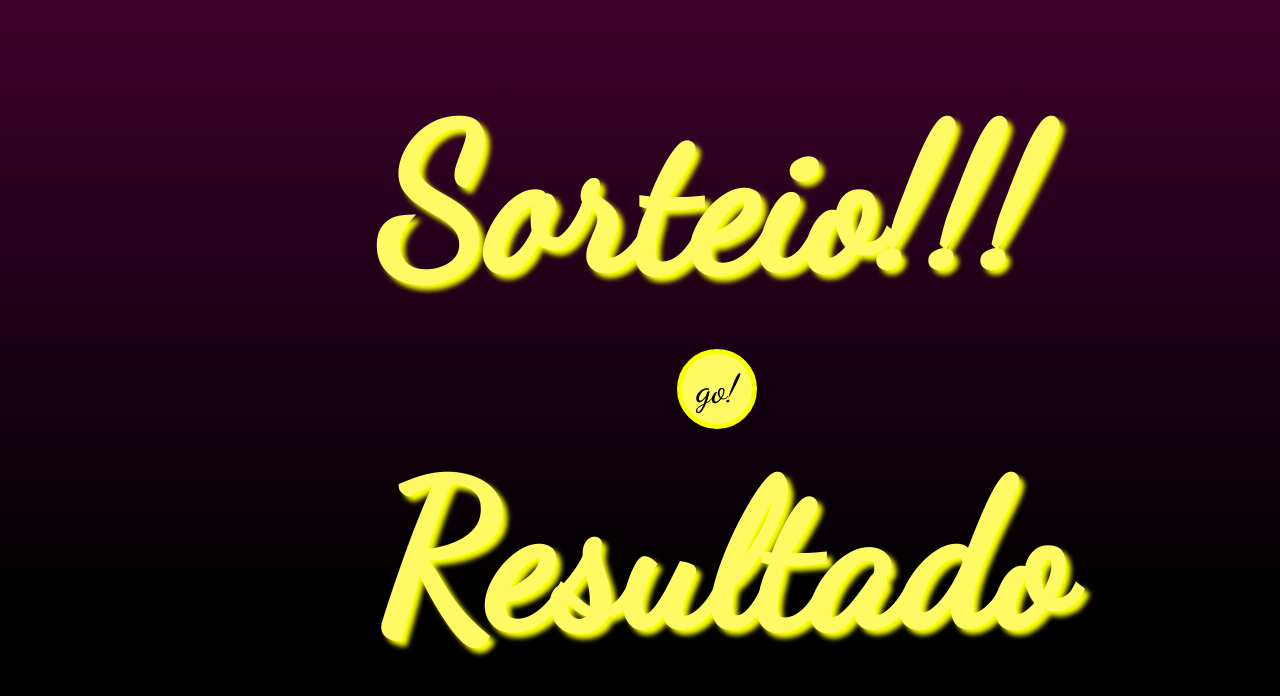
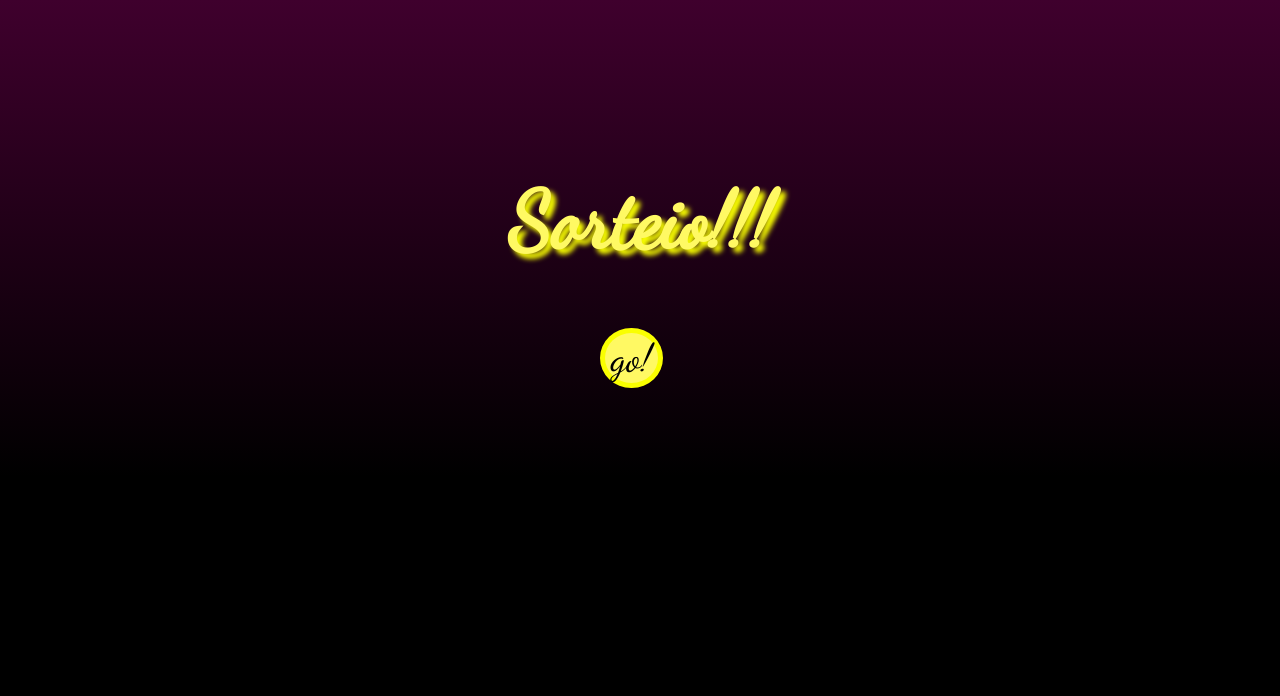
Before and after one commit to Quatroqueijos/sorteador-rifa, a plain HTML site: page index.html in a window 1280 px wide. Drawn offline with Linux system fonts and the light colour scheme.

Commit message:
funcao pronta

```diff
--- a/estilo.css
+++ b/estilo.css
@@ -6,40 +6,40 @@ body {
     font-weight: normal;
 }
 
-#title {
-    position: relative;
-    width: 699px;
-    height: 120px;
-    left: 370px;
-    top: 10px;
-    font-size: 100px;
-    line-height: 120px;
+section{
+    display: block;
+    margin-left: auto;
+    margin-right: auto;
+    max-width: 500px;
+    margin-top: 100px;
+    padding: 15px;
+  }
+
+section h1 {
+    text-align: center;
+    font-size: 80px;
+    line-height: 80px;
     color: #FFF963;
     text-shadow: 5px 5px 5px #FAFF00;
+
 }
 
 button {
-    position: relative;
-    width: 80px;
-    height: 80px;
-    left: 669px;
-    top: 95px;
     background: #FFF963;
     border-radius: 100%;
     border: 5px solid #FAFF00;
     font-size: 40px;
     font-family: 'Dancing Script', cursive;
     text-align: center;
+    margin-left: 210px;
+    margin top: 0;
+
 }
 
 #resultado {
-    position: relative;
-    width: 699px;
-    height: 120px;
-    left: 370px;
-    top: 32px;
+    text-align: center;
     font-size: 100px;
-    line-height: 120px;
+    line-height: 200px;
     color: #FFF963;
     text-shadow: 5px 5px 5px #FAFF00;
 }
--- a/index.html
+++ b/index.html
@@ -8,6 +8,7 @@
         <link href="https://fonts.googleapis.com/css2?family=Dancing+Script&display=swap" rel="stylesheet">
     </head>
     <body>
+        <section>
             <div id="title">
                 <h1>Sorteio!!!</h1>
             </div>
@@ -15,8 +16,10 @@
                 <button onclick="sortear()">go!</button>
             </div>
             <div id="resultado">
-            <h1>Resultado</h1>
+                <h1></h1>
             </div>
-        <script></script>
+        </section>
+
+        <script src="script.js"></script>
     </body>
 </html>
--- a/script.js
+++ b/script.js
@@ -0,0 +1,4 @@
+var numeroSorteado = parseInt((Math.random() * 20)+1);
+function sortear(){
+    document.getElementById('resultado').innerHTML = numeroSorteado;
+}
```
Lines whose indentation alone changed are shown as unchanged.
